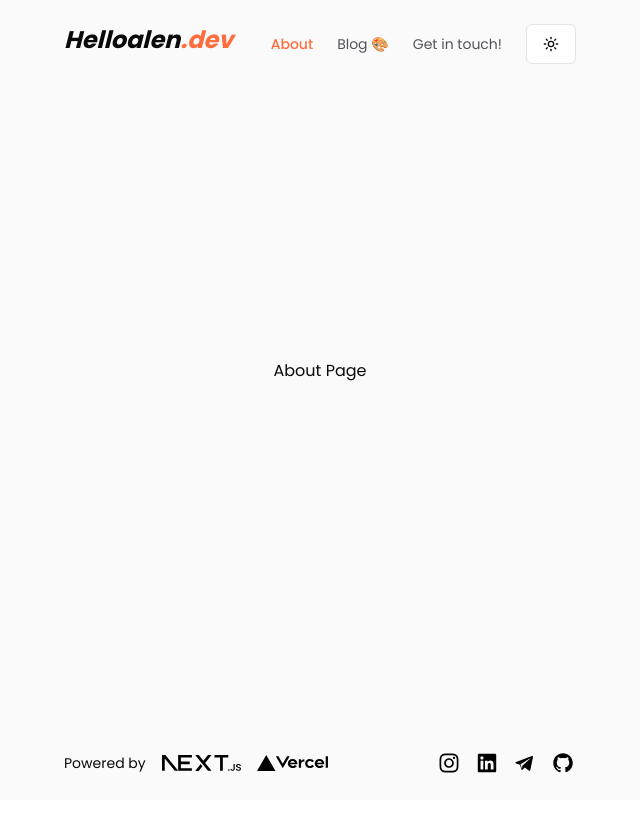
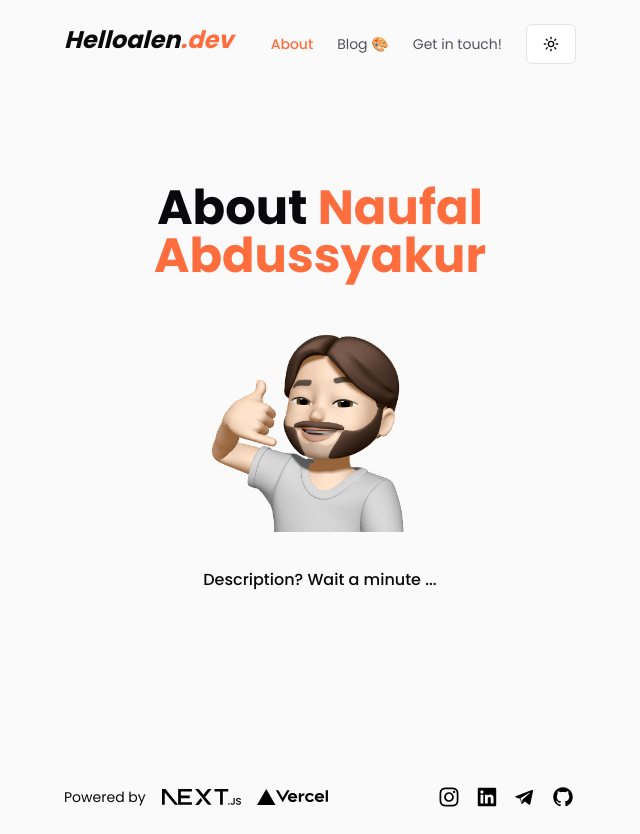
Before and after one commit to OneToDev/helloalen-dev, a Next.js app: page /about in a window 1280 px wide. Shown: the whole page, without its empty margins (320-960 px from the left). Before the commit the page ends 800 px from the top, so only its background shows below. Built offline with nearby package versions, Linux system fonts and the light colour scheme.

Commit message:
Add content in About Page

```diff
--- /dev/null
+++ b/app/about/_components/Header.tsx
@@ -0,0 +1,19 @@
+import React from "react";
+import Image from "next/image";
+import Logo from "@/public/Logo-Character.png";
+
+export const Header = () => {
+  return (
+    <div className="flex flex-col gap-3 items-center justify-center py-24">
+      <div className="flex flex-col gap-2 text-center font-bold text-5xl">
+        <h1 className="text-zinc-950 dark:text-maGray">
+          About <span className="text-maOrange">Naufal Abdussyakur</span>
+        </h1>
+      </div>
+      <Image src={Logo} alt="Logo" width={240} className="pb-6" />
+      <p className="text-base font-medium text-center text-zinc-950 dark:text-maGray">
+        Description? Wait a minute ...
+      </p>
+    </div>
+  );
+};
--- a/app/about/page.tsx
+++ b/app/about/page.tsx
@@ -1,11 +1,9 @@
-import React from "react";
+import { Header } from "./_components/Header";
 
-export default function page() {
+export default function Home() {
   return (
-    <div className="min-h-full flex flex-col">
-      <div className="flex flex-col item-center justify-center text-center text-base flex-1">
-        <p>About Page</p>
-      </div>
-    </div>
+    <main className="w-full flex flex-col px-4 md:px-16 xl:px-96 items-center justify-center">
+      <Header />
+    </main>
   );
 }
```
